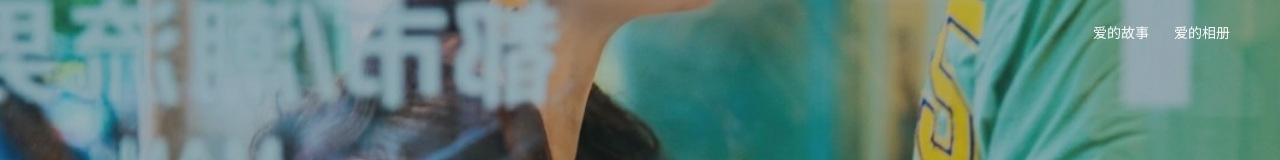
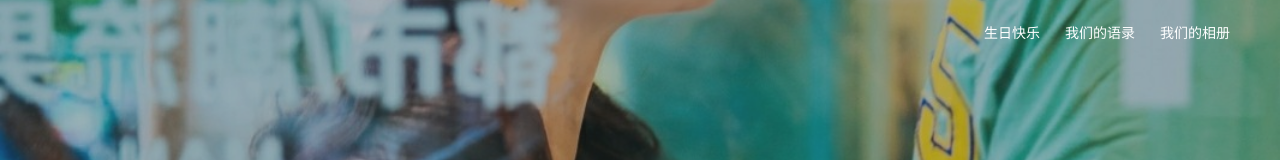
Before and after one commit to ImVeyon/being, a plain HTML site: page index.html in a window 1280 px wide. Shown: the top 160 px of the page. Drawn offline with Linux system fonts and the light colour scheme; a script that the page names is missing; a web font is replaced by a local one.

Commit message:
Update index.html

```diff
--- a/index.html
+++ b/index.html
@@ -48,9 +48,9 @@
                      </a>
                   </div>
                   <ul>
-                     <li><a id="Aa" class="scroll" href="#home"></a></li>
-                     <li><a id="Bb" class="scroll" href="#story">爱的故事</a></li>
-                     <li><a id="Cc" class="scroll" href="#album">爱的相册</a></li>
+                     <li><a id="Aa" class="scroll" href="#home">生日快乐</a></li>
+                     <li><a id="Bb" class="scroll" href="#story">我们的语录</a></li>
+                     <li><a id="Cc" class="scroll" href="#album">我们的相册</a></li>
                   </ul>
                </nav>
             </div>
```
